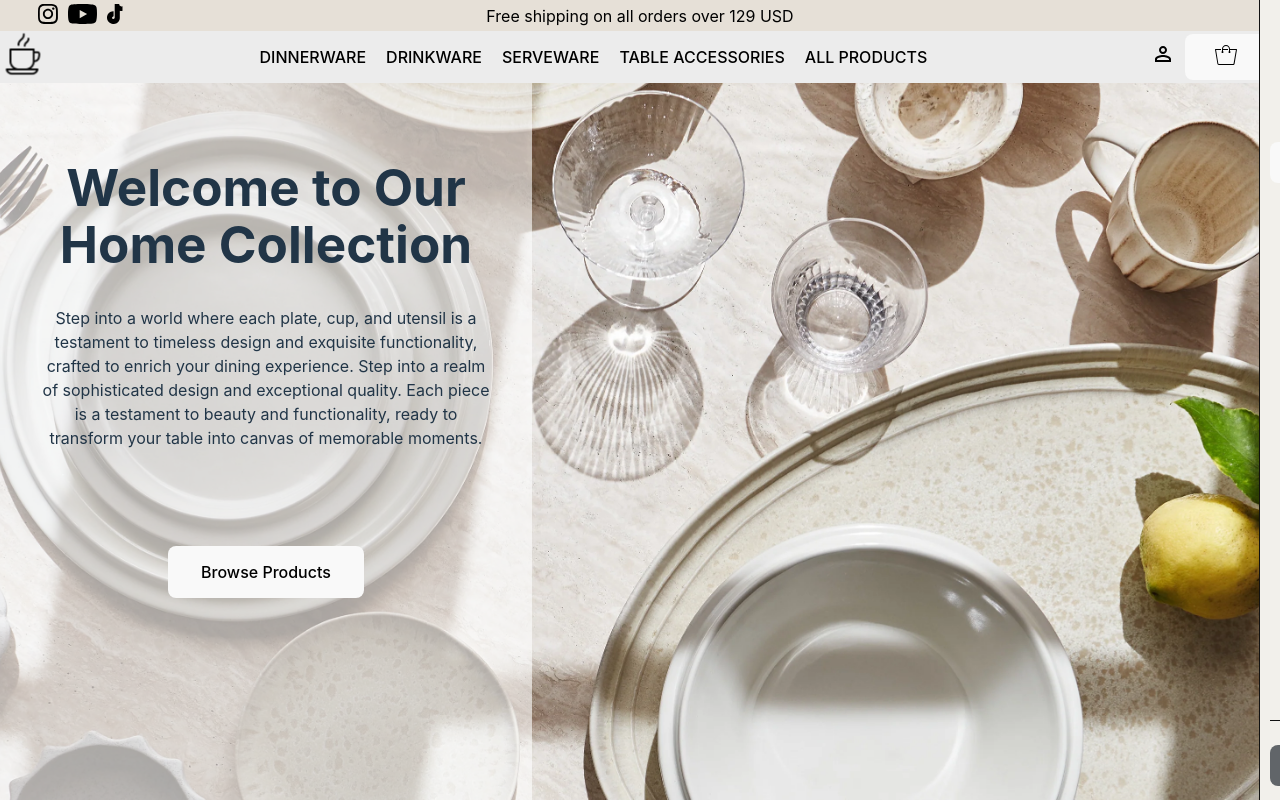
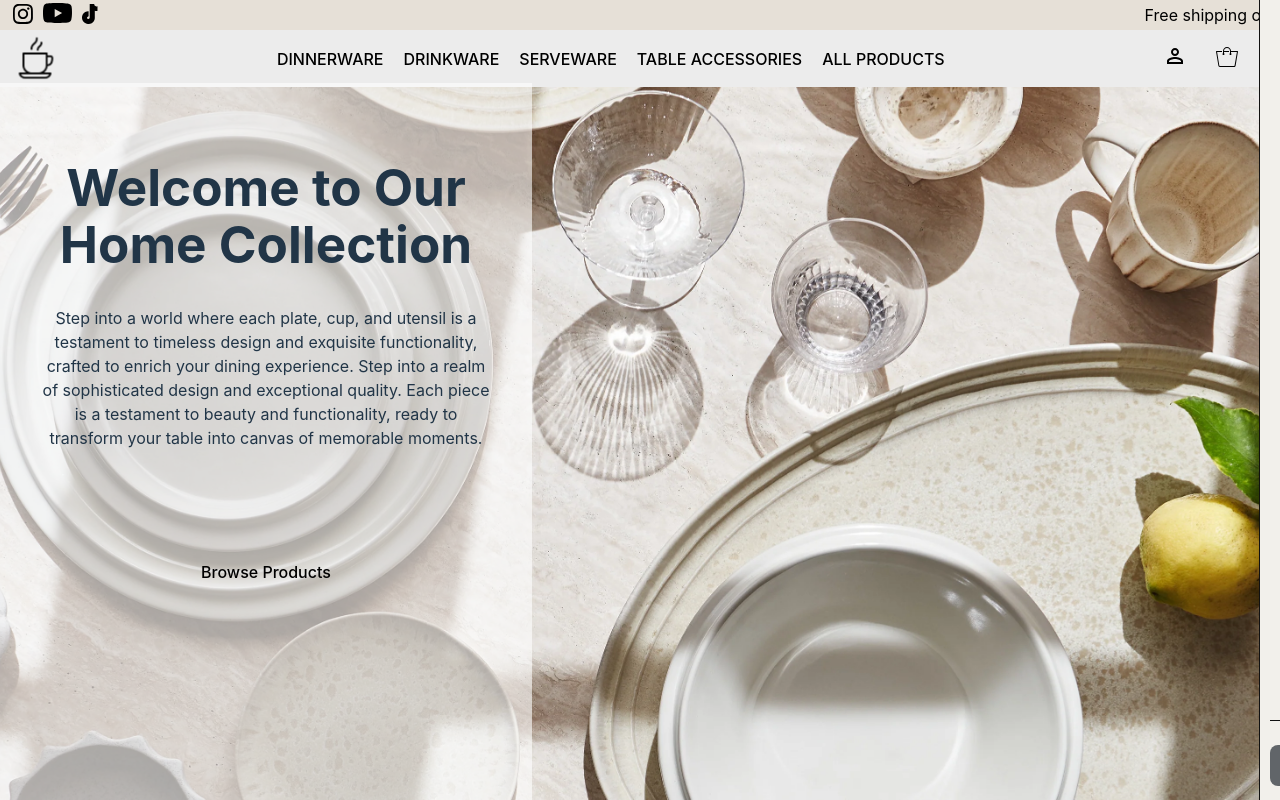
Before and after one commit to Johansogaard/frontend, a React (Vite) app: page / in a window 1280 px wide. Built offline with nearby package versions, Linux system fonts and the light colour scheme.

Commit message:
fixed css in menubar, topbar, checkoutmenubar

```diff
--- a/src/checkoutPage/checkoutMenuBar/checkoutMenuBar.tsx
+++ b/src/checkoutPage/checkoutMenuBar/checkoutMenuBar.tsx
@@ -30,9 +30,9 @@ export function CheckoutMenuBar({ step }: CheckoutMenuBarProps) {
 
 
 const ProgressBar = ({step}: {step: number}) => {
-    const stepOne = step===1
-    const stepTwo = step===2
-    const stepThree = step===3
+    const stepOne = step>=1
+    const stepTwo = step>=2
+    const stepThree = step>=3
     return (
         <div className="progress-bar">
             <div className={'progress-bar-step' }>
@@ -43,7 +43,7 @@ const ProgressBar = ({step}: {step: number}) => {
             </div>
             <div className={`horizontal-line ${stepTwo ? 'complete' : stepOne ? 'active' : ''}`} ></div>
             <div className={`progress-bar-step`}>
-            <span className='progress-bar-step-numb '>2</span>
+            <span className={`progress-bar-step-numb ${stepThree ? 'complete' : stepTwo ? 'active' : ''}`}>2</span>
                 <span className='progress-bar-step-text'>Payment</span>
             </div>
             <div className={`horizontal-line ${stepThree ? 'complete' : stepTwo ? 'active' : ''}`}></div>
--- a/src/index.css
+++ b/src/index.css
@@ -63,7 +63,7 @@ button:focus-visible {
     color: #747bff;
   }
   button {
-    background-color: #f9f9f9;
+    background-color: transparent;
   }
 }
 @media (prefers-color-scheme: dark) {
@@ -75,7 +75,7 @@ button:focus-visible {
     color: #747bff;
   }
   button {
-    background-color: #f9f9f9;
+    background-color: transparent;
     color: black;
   }
 }
--- a/src/menubar/menubar.css
+++ b/src/menubar/menubar.css
@@ -23,7 +23,8 @@
 }
 .coffe-logo {
   display: flex;
-  align-items: start;
+  justify-content: flex-start;
+  margin-top: 5px;
 
   margin-left: 1%;
 }
@@ -35,9 +36,15 @@
   margin-right: 0;
 }
 
-.menu-icon {
+.basket-icon {
   margin-right: 10px; /* Adds some space between the icons */
   margin-left: 10px;
+  background-color: none;
+}
+.basket-icon-button {
+  background-color: none;
+  border: none;
+  cursor: pointer;
 }
 
 .menu-button {
--- a/src/menubar/menubar.tsx
+++ b/src/menubar/menubar.tsx
@@ -25,17 +25,18 @@ export function Menubar() {
 
   return (
     <header className="menubar-container">
+
       <button
         className="menu-button"
         onClick={() => setIsMenuOpen(!isMenuOpen)}
       >
         <img src={hamburger} alt="Menu" />
       </button>
-
+      <div className='coffe-logo'>
       <Link to="/">
-        <img src={cofee} alt="coffee" />
+        <img src={cofee} alt="coffee-logo" />
       </Link>
-
+      </div>
       <nav className={`menu-items ${isMenuOpen ? 'open' : ''}`}>
         {isMenuOpen && (
           <button className="exit-button" onClick={() => setIsMenuOpen(false)}>
@@ -66,9 +67,9 @@ export function Menubar() {
         </Link>
         <button
           onClick={() => setIsCartOpen(!isCartOpen)}
-          className="menu-icon-button"
+          className="basket-icon-button"
         >
-          <img src={basket} alt="basket icon" className="menu-icon" />
+          <img src={basket} alt="basket icon" className="basket-icon" />
           {itemCount > 0 && <div className="item-count-badge">{itemCount}</div>}
         </button>
       </nav>
--- a/src/topbar/topBar.css
+++ b/src/topbar/topBar.css
@@ -1,31 +1,48 @@
 .topbar-container {
   display: flex;
-  align-items: center;
+  overflow-x: hidden;
 
-  width: 94%; /* Ensure it spans the full width */
+  width: 100%; /* Ensure it spans the full width */
   background-color: #e6e0d7;
-  padding-left: 3%;
-  padding-right: 3%;
+
 }
 
 .social-icons {
   display: flex;
-  justify-content: space-between;
+  justify-content: flex-start;
+  align-items: center;
   /* align-items: left; is not valid. If you want to align items to the start of the container, use justify-content: flex-start; */
-  justify-content: flex-start; /* Aligns social icons to the left */
+   /* Aligns social icons to the left */
+
+  margin-left: 1%;
 }
 
 .social-icon {
-  margin-right: 10px; /* Adds some space between the icons */
-  margin-top: 4px;
+  margin-right: 10px;
+  margin-top: 3px;
+  margin-bottom: 0px;
 }
 
 .shipping-info {
-  position: absolute;
-  right: 25%;
-  left: 25%;
-  text-align: center; /* This centers the text in the available space */
-  color: black; /* Changes text color to black in the top-bar*/
+  display: flex;
+
+  align-items: center;
+  margin-top: 0px;
+  margin-bottom: 0px;
+  width: 100%;
+
+  white-space: nowrap;
+  overflow: hidden;
+  color: black;
+  animation: run-text 40s linear infinite;
+}
+@keyframes run-text {
+  0%, 100%{
+    transform: translateX(81vw);
+  }
+  50% {
+    transform: translateX(1vw);
+}
 }
 @media (max-width: 581px) {
   .shipping-info {
--- a/src/topbar/topBar.tsx
+++ b/src/topbar/topBar.tsx
@@ -30,7 +30,9 @@ export function Topbar() {
           <img src={tiktok} alt="Tiktok logo" className="social-icon" />
         </a>
       </aside>
-      <p className="shipping-info">Free shipping on all orders over 129 USD</p>
+
+      <p className="shipping-info">Free shipping on all orders today!</p>
+
     </section>
   )
 }
```
